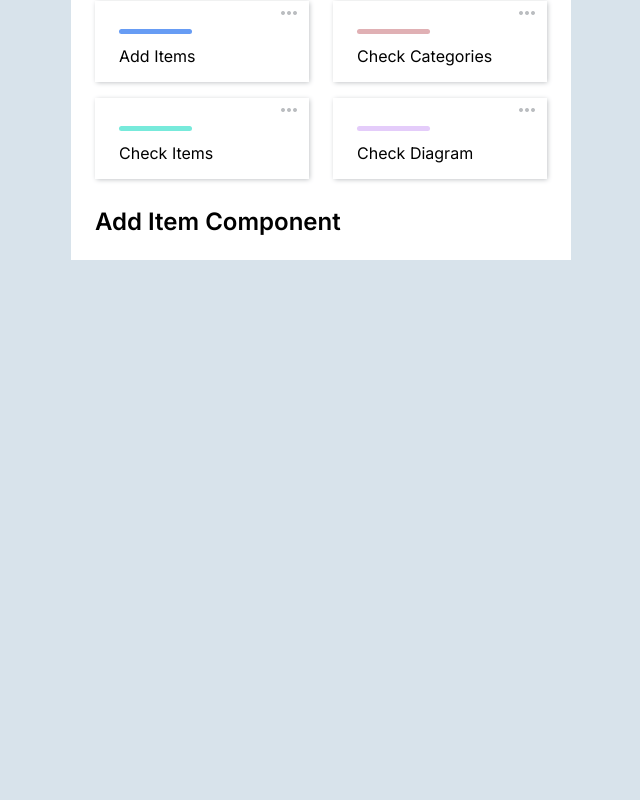
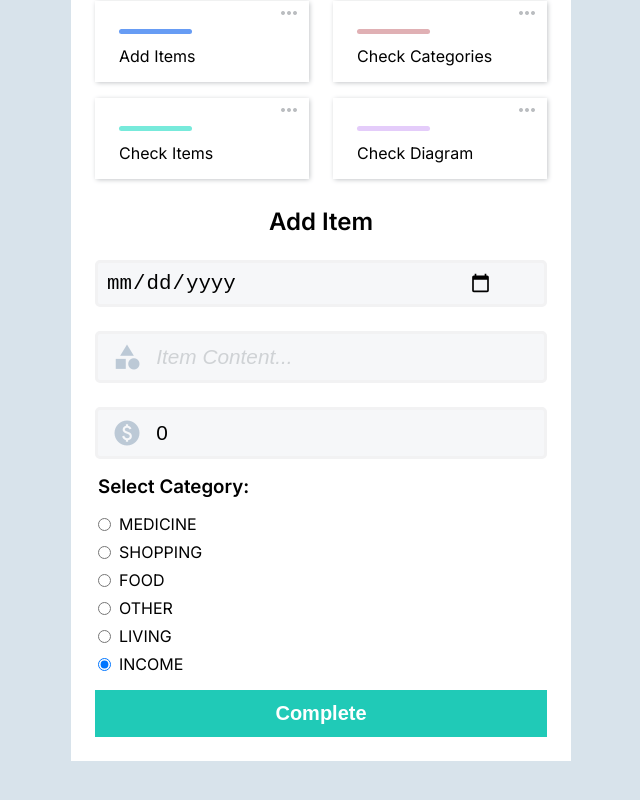
Before and after one commit to LunZaiZai0223/expense-tracker-vue, a Vue app: page /add-item in a window 1280 px wide. Shown: the part 426-1226 px from the top of the page, without its empty margins (319-959 px from the left). Before the commit the page ends 800 px from the top, so only its background shows below. Built offline with nearby package versions, Linux system fonts and the light colour scheme; no server answers.

Commit message:
feat: basic add item function

```diff
--- a/src/assets/scss/color.scss
+++ b/src/assets/scss/color.scss
@@ -1,6 +1,8 @@
 $color-bg: #D8E3EB;
 $color-header: #F2F6F9;
 $color-input-bg: #f6f7f9;
+$color-input-border: #f2f2f3;
+$color-input-placeholder: #CFD2D5;
 $color-button-bg: #20CAB7;
 $color-button-bg-light: #fdb750;
 
--- a/src/components/AddItem.vue
+++ b/src/components/AddItem.vue
@@ -1,3 +1,156 @@
 <template>
-  <h1>Add Item Component</h1>
+  <section>
+    <h1>Add Item</h1>
+    <form @submit.prevent>
+      <div class="input-group">
+        <input type="date" v-model="userInput.date" />
+      </div>
+
+      <div class="input-group">
+        <label for="content">
+          <span class="material-icons adding-icon"> category </span>
+        </label>
+        <input
+          type="text"
+          id="content"
+          placeholder="Item Content..."
+          v-model="userInput.content"
+        />
+      </div>
+
+      <div class="input-group">
+        <label for="price">
+          <span class="material-icons adding-icon"> paid </span>
+        </label>
+        <input
+          type="number"
+          min="0"
+          id="price"
+          placeholder="Item Price..."
+          v-model="userInput.amount"
+        />
+      </div>
+      <div class="radio-wrapper">
+        <h3>Select Category:</h3>
+        <div class="radio-group" v-for="item in getCategories" :key="item">
+          <input
+            type="radio"
+            name="category"
+            :id="item"
+            :value="item"
+            v-model="userInput.category"
+          />
+          <label :for="item">{{ item.toUpperCase() }}</label>
+        </div>
+      </div>
+      <button @click="createItem">Complete</button>
+    </form>
+  </section>
 </template>
+
+<script>
+export default {
+  data() {
+    return {
+      userInput: {
+        content: "",
+        category: "income",
+        date: "",
+        amount: 0,
+        id: Math.floor(Date.now() / 1000),
+        type: "income",
+      },
+    };
+  },
+  computed: {
+    getCategories() {
+      const obj = this.$store.state.icons;
+      return Object.keys(obj);
+    },
+  },
+  methods: {
+    createItem() {
+      if (this.userInput.category !== "income") {
+        this.userInput.type = "expend";
+      }
+      console.log(this.userInput);
+      console.log(typeof this.userInput.amount);
+      this.userInput.amount = parseInt(this.userInput.amount);
+      this.$store.commit("addNewItem", this.userInput);
+    },
+  },
+};
+</script>
+
+<style scoped lang="scss">
+h1 {
+  margin-bottom: 1rem;
+  font-size: 1.5rem;
+  text-align: center;
+}
+
+h3 {
+  margin-bottom: 1rem;
+}
+
+.input-group {
+  position: relative;
+  border: 1px solid red;
+  display: flex;
+  align-items: center;
+  gap: 0.5rem;
+  background-color: $color-input-bg;
+  border: 3px solid $color-input-border;
+  padding: 0.5rem;
+  border-radius: 5px;
+  margin-top: 1.5rem;
+  label {
+    width: 10%;
+    display: flex;
+    align-items: center;
+    justify-content: center;
+  }
+  input {
+    width: 90%;
+    font-size: 1.3rem;
+    border: none;
+    outline: none;
+    background-color: $color-input-bg;
+  }
+  input::placeholder {
+    color: $color-input-placeholder;
+    font-style: italic;
+  }
+}
+
+.adding-icon {
+  font-size: 30px;
+  color: #bcc9d6;
+}
+
+.radio-wrapper {
+  margin-top: 1rem;
+  margin-left: 3px;
+}
+
+.radio-group {
+  display: flex;
+  align-items: center;
+  gap: 0.5rem;
+  margin-top: 0.5rem;
+}
+
+button {
+  width: 100%;
+  background-color: $color-button-bg;
+  color: white;
+  border: none;
+  width: 100%;
+  text-align: center;
+  cursor: pointer;
+  margin-top: 1rem;
+  padding: 0.75rem;
+  font-size: 1.25rem;
+  font-weight: 700;
+}
+</style>
--- a/src/store/index.js
+++ b/src/store/index.js
@@ -33,6 +33,18 @@ const categoryPairCreator = (state, type) => {
   }, {});
 };
 
+const unshiftNewItem = (wrapper, payload) => {
+  wrapper.items.unshift(payload);
+};
+
+const updateTotalCount = (wrapper) => {
+  const result = wrapper.items.reduce(
+    (accumulator, currentValue) => (accumulator += currentValue.amount),
+    0
+  );
+  wrapper.total = result;
+};
+
 Vue.use(Vuex);
 
 // const icons = {
@@ -61,11 +73,14 @@ export default new Vuex.Store({
         items: [],
       },
     },
+
     icons: {
-      medical: "healing",
+      medicine: "healing",
       shopping: "shopping_cart",
       food: "restaurant",
       other: "dynamic_feed",
+      living: "living",
+      // 除了 income 其他都是 expend
       income: "savings",
     },
   },
@@ -74,6 +89,7 @@ export default new Vuex.Store({
       return state.dataBase.income.total - state.dataBase.expend.total;
     },
     incomeCalculator(state) {
+      console.log("incomeCalculator");
       return state.dataBase.income.items.reduce((accumulator, currentValue) => {
         accumulator += currentValue.amount;
         return accumulator;
@@ -92,62 +108,13 @@ export default new Vuex.Store({
     },
     // {category, amount}
     getCategoryPair(state) {
-      const newArray = state.dataBase.expend.categories.concat(
-        state.dataBase.income.categories
-      );
-      console.log(newArray);
-      // return newArray;
+      console.log("hit getCategoryPair");
       const combinedItems = state.dataBase.expend.items.concat(
         state.dataBase.income.items
       );
       console.log(combinedItems);
 
-      // const result = [];
-      // amount: 500
-      // category: "food"
-      // content: "晚餐"
-      // date: "2022-03-16"
-      // id: 18
-      // combinedItems.forEach((value) => {
-      //   result.filter(())
-      //
-      // })
-      //
-      // const result = combinedItems.reduce((accumulator, currentValue) => {
-      //   const test = accumulator.filter((pair) => {
-      //     if (pair.category === currentValue.category) {
-      //       return pair;
-      //     }
-      //   });
-      //
-      //
-      // }, []);
-      //
-      // return combinedItems;
-
-      // const expendPair = state.dataBase.expend.items.reduce(
-      //   (accumulator, currentValue) => {
-      //     // category, amount
-      //     if (accumulator[currentValue.category]) {
-      //       accumulator[currentValue.category] += currentValue.amount;
-      //     } else {
-      //       accumulator[currentValue.category] = currentValue.amount;
-      //     }
-      //     return accumulator;
-      //   },
-      //   {}
-      // );
-
       const expendPair = categoryPairCreator(state, "expend");
-      //
-      // const incomePair = state.dataBase.income.items.reduce(
-      //   (accumulator, currentValue) => {
-      //     accumulator.income += currentValue.amount;
-      //     return accumulator;
-      //   },
-      //   { income: 0 }
-      // );
-
       const incomePair = categoryPairCreator(state, "income");
 
       console.log(expendPair);
@@ -190,6 +157,29 @@ export default new Vuex.Store({
       });
       console.log(state.dataBase);
     },
+    addNewItem(state, payload) {
+      // amount: 0
+      // category: "income"
+      // content: ""
+      // date: ""
+      // id: 1648203005
+      // type: "income"
+      const { type } = payload;
+      console.log(type);
+      // TODO: 思考解構
+      // const a = [{x: 1}, {y: 2}, {z: 3}];
+      // const [r, t, y] = a;
+      // r.x = 2;
+      // console.log(a) => [{x: 2}, {y: 2}, {z:3}]
+      // 第一關 expend / income
+      // 第二關 推入 items
+      // 第三關 再寫新的任務更新總額
+      const wrapper = state.dataBase[type];
+      console.log(wrapper);
+      unshiftNewItem(wrapper, payload);
+      console.log(state.dataBase[type]);
+      updateTotalCount(wrapper);
+    },
   },
   actions: {
     fetchData(context) {
```
